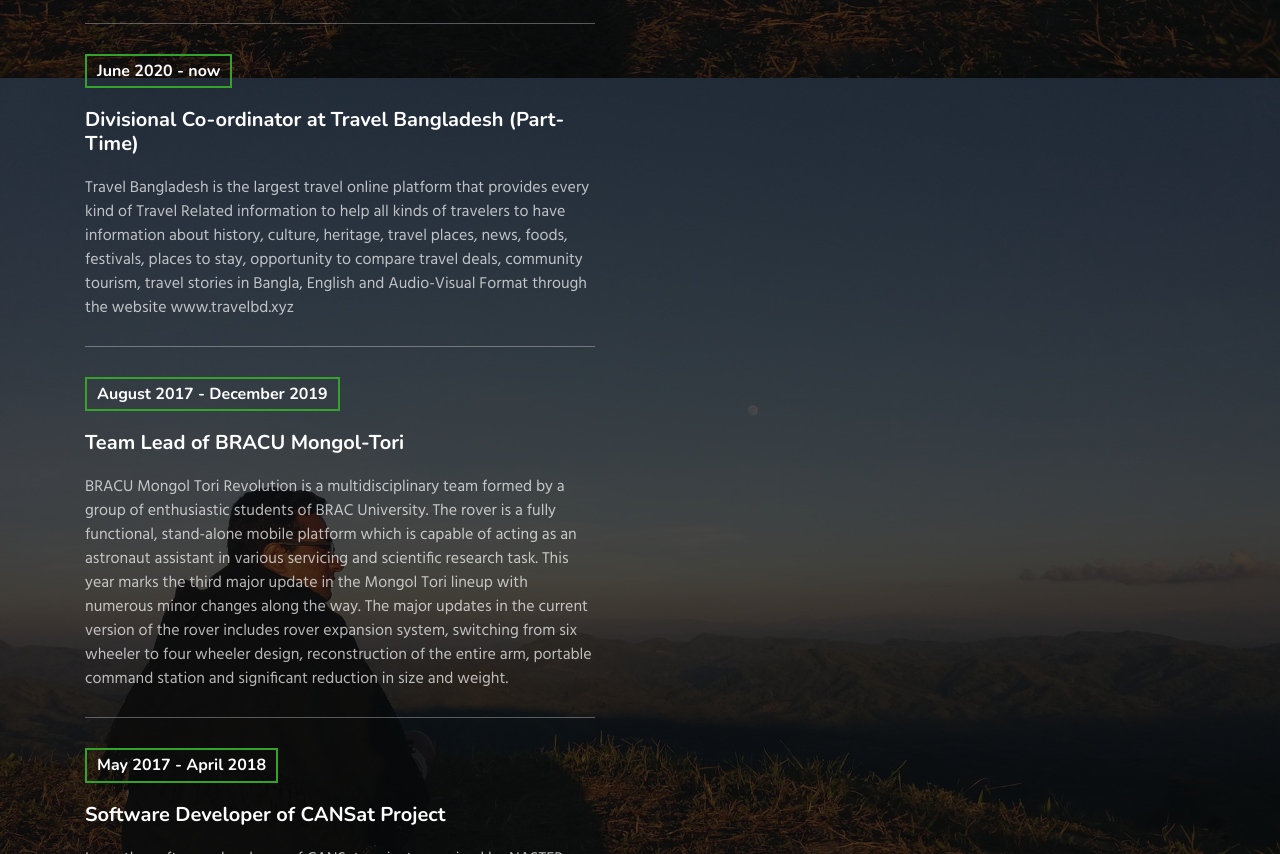
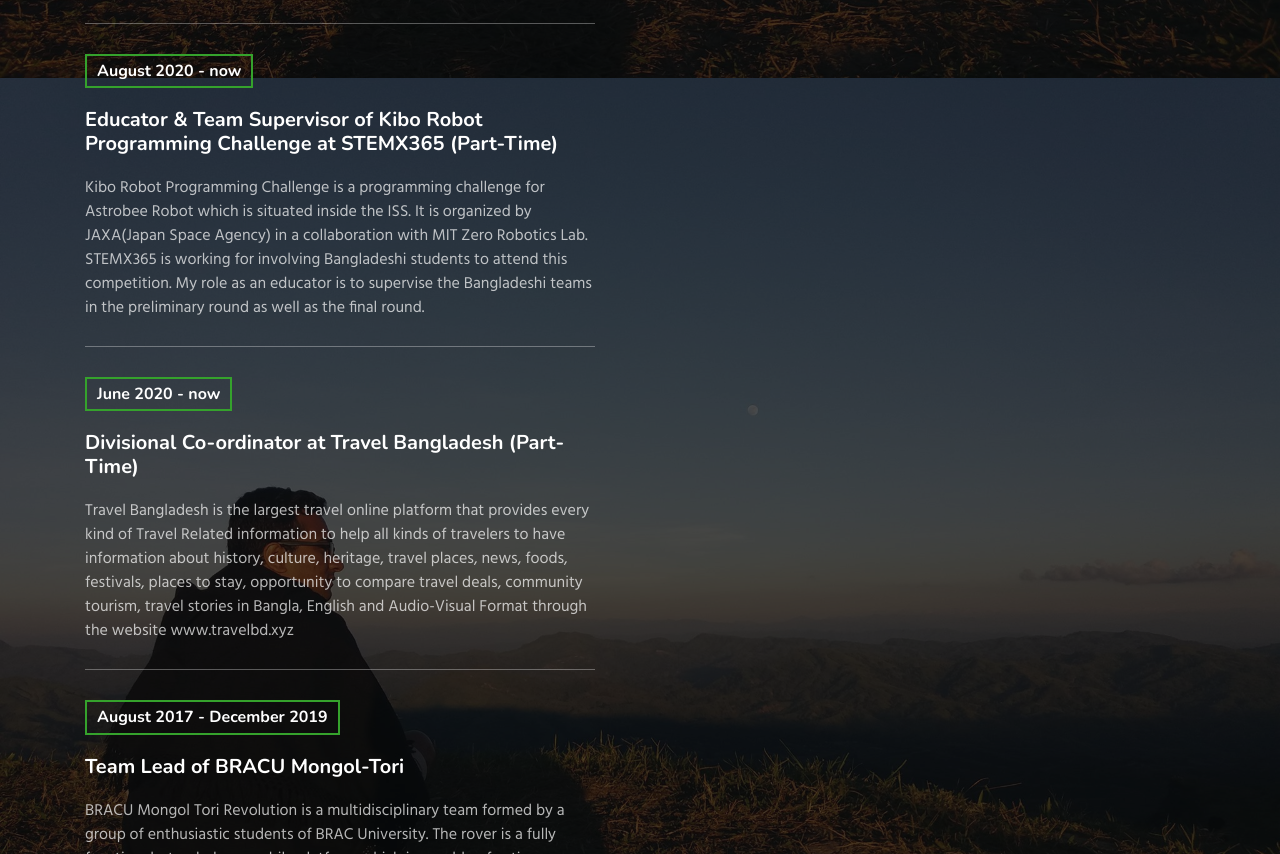
Before and after one commit to Razin1996/My-Website, a plain HTML site: page index.html in a window 1280 px wide. Shown: the part 2158-3012 px from the top of the page. Drawn offline with nearby package versions, Linux system fonts and the light colour scheme.

Commit message:
Update index.html
StemX365 exp add

```diff
--- a/index.html
+++ b/index.html
@@ -167,6 +167,13 @@ Author URL: http://w3layouts.com
   						<h4>Capacity Development Manager at MARS Society Bangladesh (Part-Time)</h4>
   						<p class="my-3 text-white">Mars Society Bangladesh is the local chapter of The Mars Society. It's vision is to create awareness among people about space exploration
                  as well as create enthusiastic young generation who will work for the country in future. </p>
+              </div>
+          <div class="experience-top">
+              <h5>August 2020 - now</h5>
+  						<h4>Educator & Team Supervisor of Kibo Robot Programming Challenge at STEMX365 (Part-Time)</h4>
+  						<p class="my-3 text-white">Kibo Robot Programming Challenge is a programming challenge for Astrobee Robot which is situated inside the ISS.
+                 It is organized by JAXA(Japan Space Agency) in a collaboration with MIT Zero Robotics Lab. STEMX365 is working for involving Bangladeshi students to attend this competition.
+                 My role as an educator is to supervise the Bangladeshi teams in the preliminary round as well as the final round. </p>
               </div>
 					<div class="experience-top">
             <h5>June 2020 - now</h5>
```
